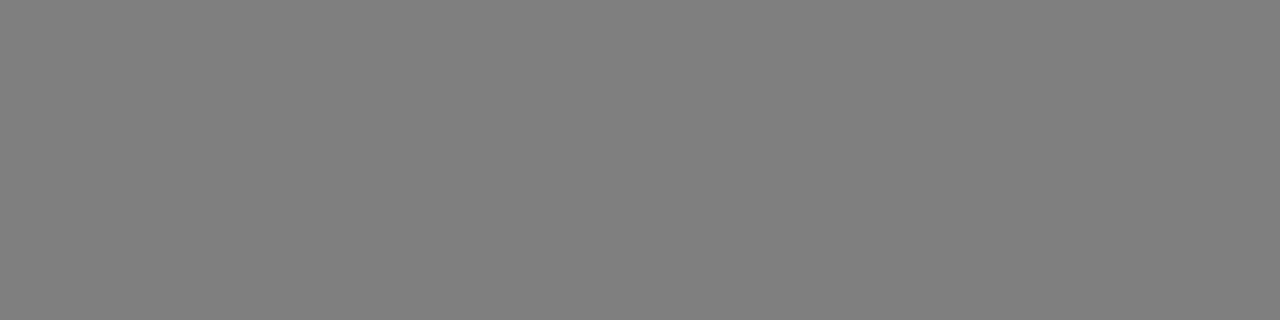
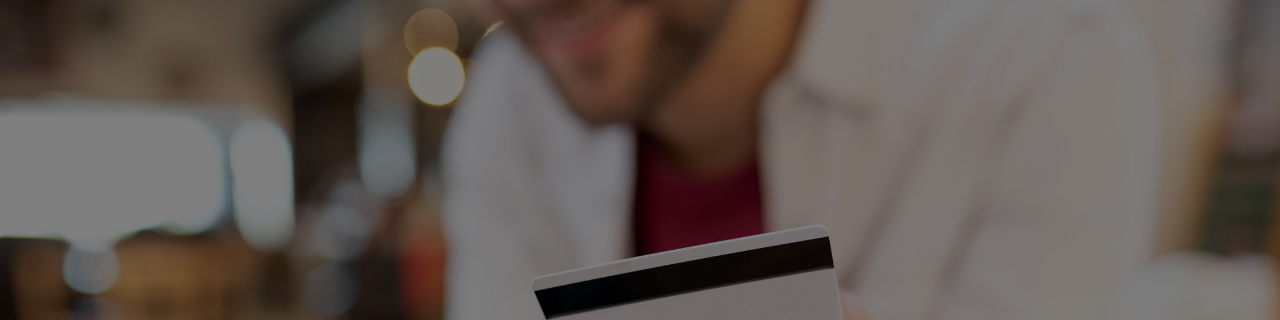
Before and after one commit to targetgiftcardbalance/targetgiftcardbalance.github.io, a plain HTML site: page index.html in a window 1280 px wide. Shown: the top 320 px of the page. Drawn offline with Linux system fonts and the light colour scheme.

Commit message:
Update index.html

```diff
--- a/index.html
+++ b/index.html
@@ -19,7 +19,7 @@
             position: relative;
             text-align: center;
             color: #fff;
-            background-image: url('taxslayerprologinmyaccount.jpg'); /* Replace 'your-banner-image.jpg' with the actual path to your banner image */
+            background-image: url('targetgiftcardbalance.jpg'); /* Replace 'your-banner-image.jpg' with the actual path to your banner image */
             background-size: cover;
             background-position: center;
             height: 100vh; /* Full height of the viewport */
```
